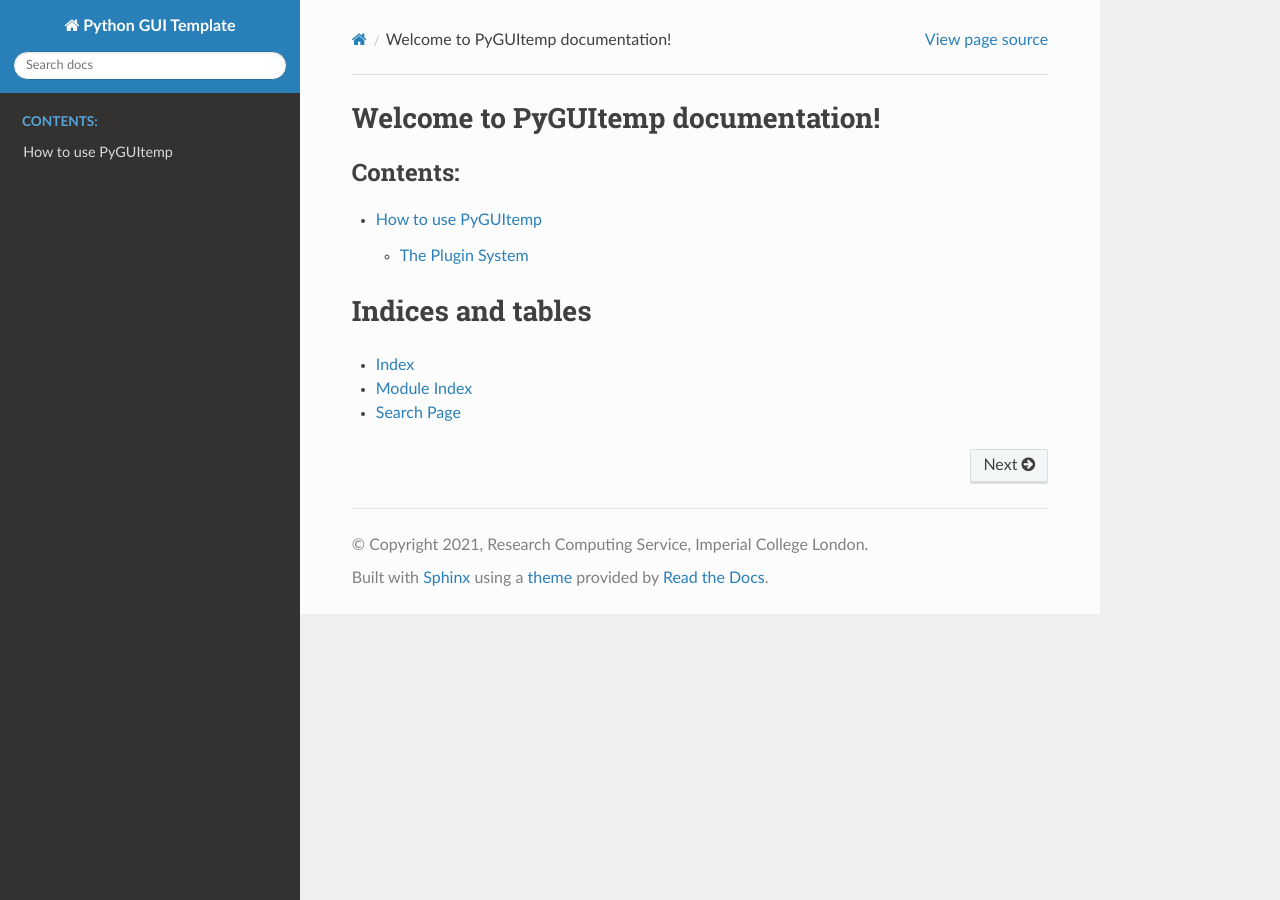
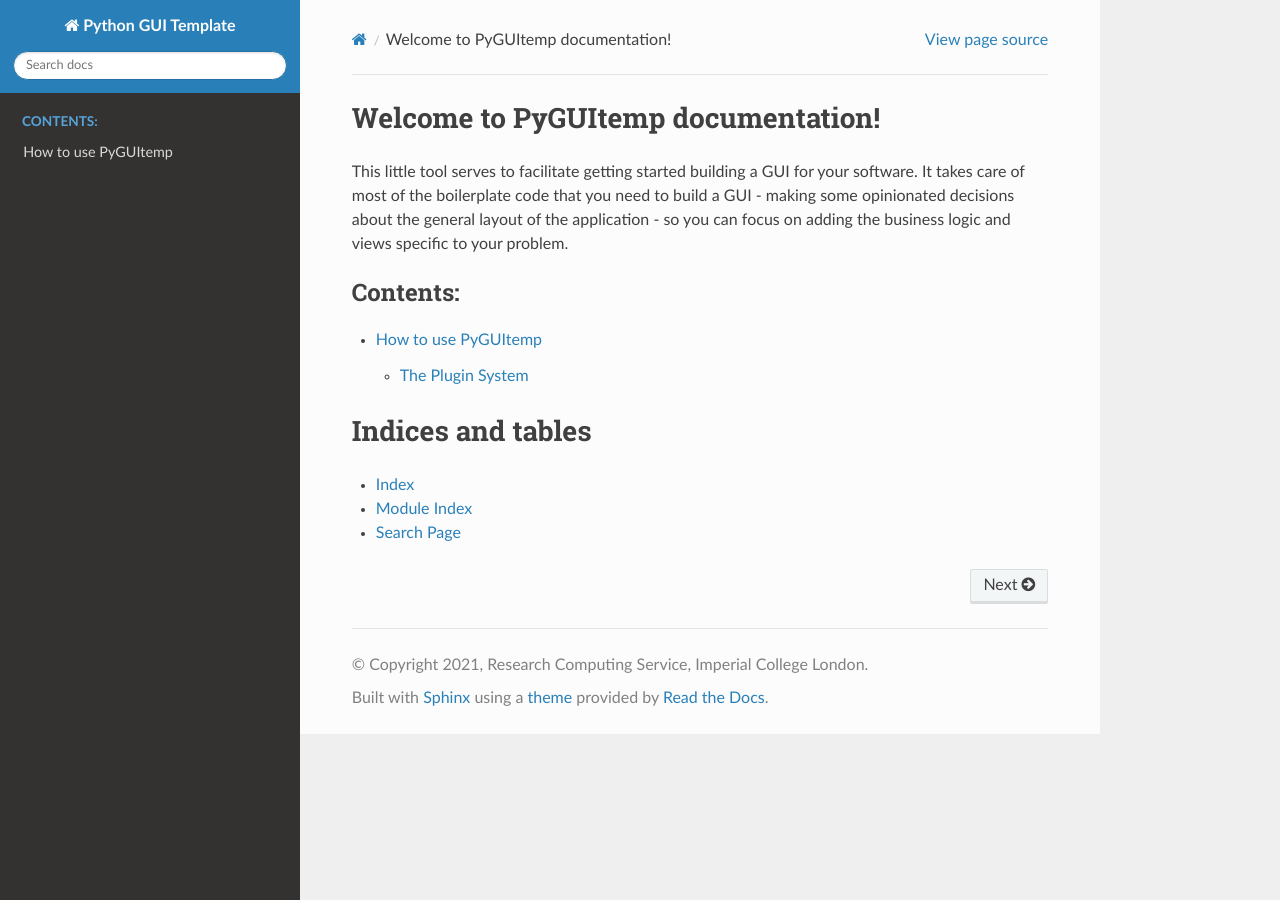
Before and after one commit to ImperialCollegeLondon/guikit, a Sphinx documentation site: the page built from docs/index.rst, in a window 1280 px wide. Built offline with Sphinx 7.4.7 and the Read the Docs theme 2.0.0, drawn with Linux system fonts in a browser that asks for light colours; pages that are not in the unit, such as notebooks, are missing from menus.

Commit message:
Add some intro to the docs

```diff
--- a/docs/index.rst
+++ b/docs/index.rst
@@ -1,5 +1,10 @@
 Welcome to PyGUItemp documentation!
 ===================================
+
+This little tool serves to facilitate getting started building a GUI for your software.
+It takes care of most of the boilerplate code that you need to build a GUI - making some
+opinionated decisions about the general layout of the application - so you can focus on
+adding the business logic and views specific to your problem.
 
 .. toctree::
    :maxdepth: 2
```
